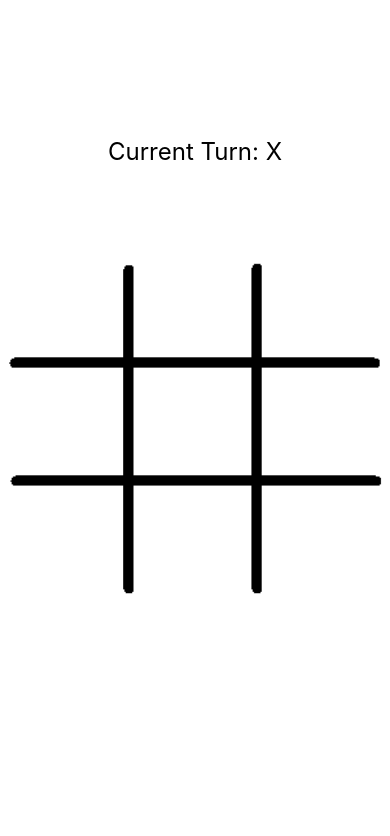
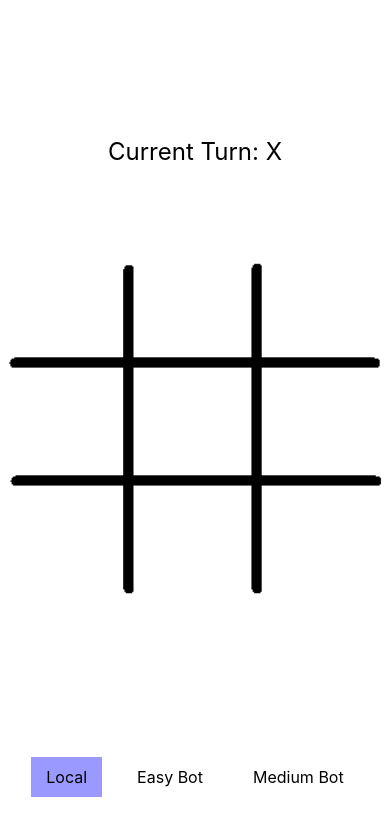
Before and after one commit to yoursun0/TicTacToe, a React Native app: screen / in a window 390 px wide. Shown: the top 836 px of the page. Built offline with nearby package versions, Linux system fonts and the light colour scheme.

Commit message:
add menu items

```diff
--- a/App.js
+++ b/App.js
@@ -4,7 +4,15 @@
 import bg from './assets/board.png'
 import Cell from './src/components/Cell'
 
+const copyArray = (original) => {
+  const copy = original.map((arr) => {
+    return arr.slice();
+  });
+  return copy;
+}
+
 export default function App() {
+
   const emptyMap = [
     ['', '', ''], // 1st row
     ['', '', ''], // 2nd row
@@ -12,24 +20,18 @@
   ];
   const [map, setMap] = useState(emptyMap);
   const [currentTurn, setCurrentTurn] = useState('x');
+  const [gameMode, setGameMode] = useState("LOCAL"); // LOCAL, BOT_EASY, BOT_MEDIUM;
 
-  const copyArray = (original) => {
-    const copy = original.map((arr) => {
-      return arr.slice();
-    });
-    return copy;
-  }
-
-  // useEffect(() => {
-  //   if (currentTurn == 'o'){
-  //     botTurn();
-  //   }
-  // }, [currentTurn]);
+  useEffect(() => {
+    if (currentTurn == 'o' && gameMode !== "LOCAL") {
+      botTurn();
+    }
+  }, [currentTurn, gameMode]);
 
   useEffect(() => {
     const winner = getWinner(map);
     if (winner) {
-      gameWon(winner)
+      gameWon(winner);
     } else {
       checkTieState();
     }
@@ -51,17 +53,6 @@
 
     setCurrentTurn(currentTurn === 'x' ? 'o' : 'x');
   };
-
-  const checkTieState = () => {
-    if (!map.some(row => row.some(cell => cell == ''))) {
-      Alert.alert(`It is a tie!`, `tie`, [
-        {
-          text: "Restart",
-          onPress: resetGame,
-        },
-      ]);
-    }
-  }
 
   const getWinner = () => {
     // check rows
@@ -128,6 +119,17 @@
     }
   }
 
+  const checkTieState = () => {
+    if (!map.some(row => row.some(cell => cell == ''))) {
+      Alert.alert(`It is a tie!`, `tie`, [
+        {
+          text: "Restart",
+          onPress: resetGame,
+        },
+      ]);
+    }
+  }
+
   const gameWon = (player) => {
     Alert.alert(`Huraay`, `Player ${player} won!`, [
       {
@@ -148,7 +150,7 @@
 
     map.forEach((row,rowIndex) => {
       row.forEach((cell, columnIndex) => {
-        if (cell == ''){
+        if (cell === ''){
           possiblePositions.push({
             row: rowIndex,
             col: columnIndex,
@@ -187,6 +189,41 @@
             </View>
           ))}
         </View>
+        <View style={styles.buttons}>
+          <Text
+            onPress={() => setGameMode("LOCAL")}
+            style={[
+              styles.button,
+              { backgroundColor: gameMode === "LOCAL" ? "#9999FF" : "#FFFFFF" },
+            ]}
+          >
+            Local
+          </Text>
+          <Text
+            onPress={() => setGameMode("BOT_EASY")}
+            style={[
+              styles.button,
+              {
+                backgroundColor:
+                  gameMode === "BOT_EASY" ? "#9999FF" : "#FFFFFF",
+              },
+            ]}
+          >
+            Easy Bot
+          </Text>
+          <Text
+            onPress={() => setGameMode("BOT_MEDIUM")}
+            style={[
+              styles.button,
+              {
+                backgroundColor:
+                  gameMode === "BOT_MEDIUM" ? "#9999FF" : "#FFFFFF",
+              },
+            ]}
+          >
+            Medium Bot
+          </Text>
+        </View>
 
       </ImageBackground>
       <StatusBar style="auto" />
@@ -215,4 +252,16 @@
     flex: 1,
     flexDirection: "row",
   },
+  buttons: {
+    position: "absolute",
+    bottom: 50,
+    flexDirection: "row",
+  },
+  button: {
+    color: "black",
+    margin: 10,
+    fontSize: 16,
+    padding: 10,
+    paddingHorizontal: 15,
+  },
 });
```
